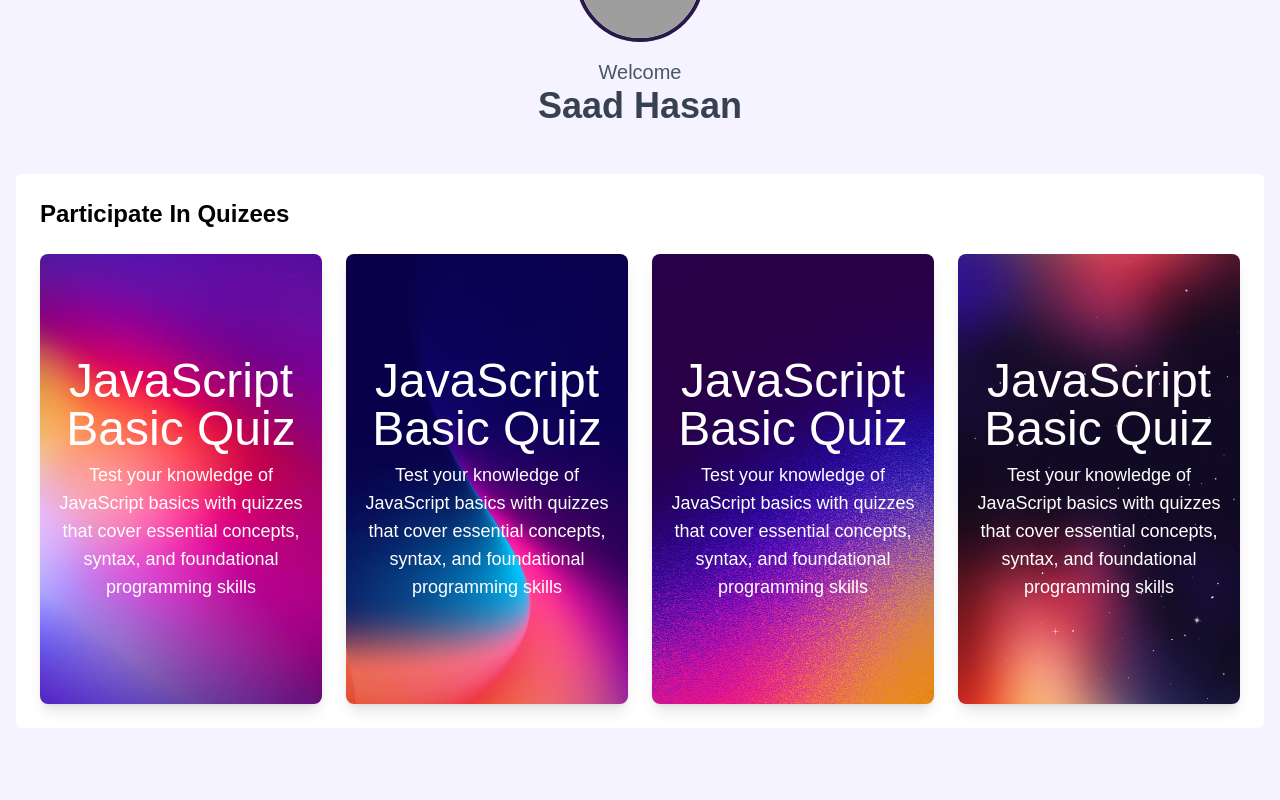
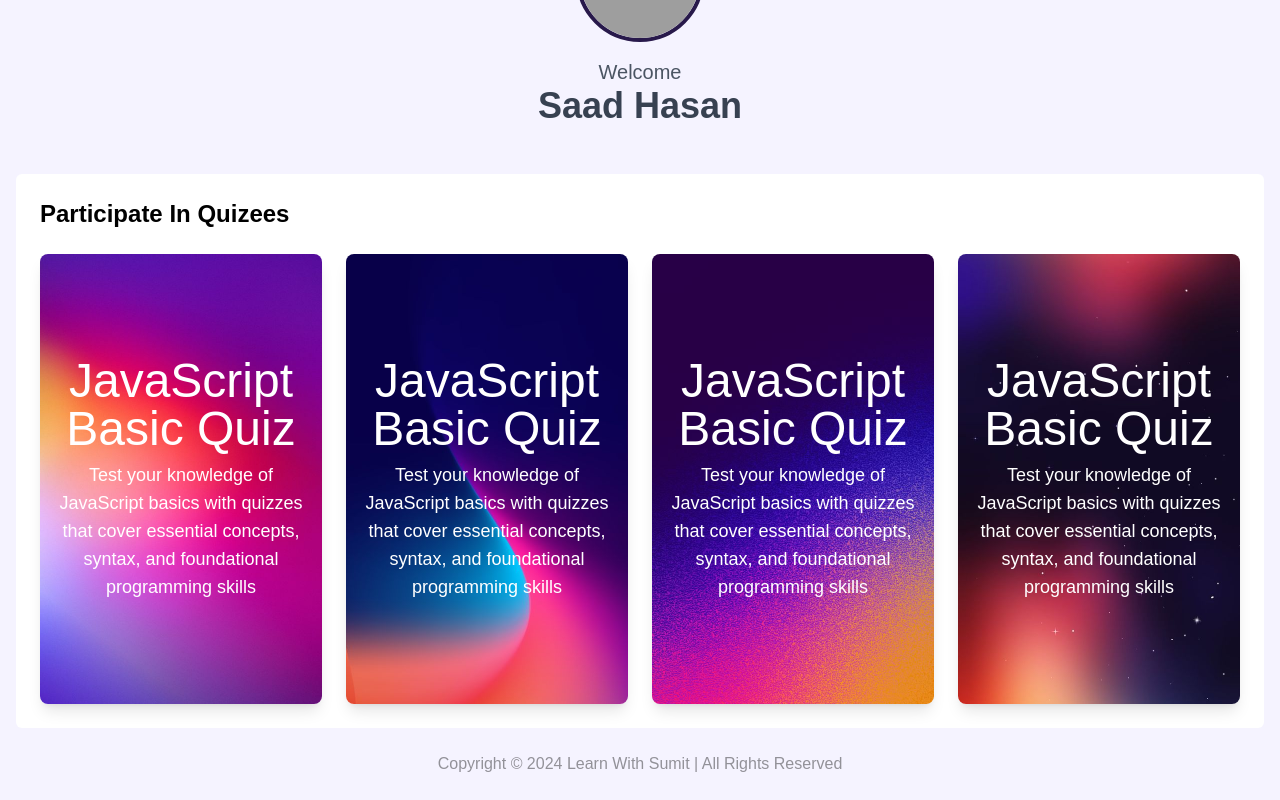
Before and after one commit to toufiq007/quizzler, a React (Vite) app: page / in a window 1280 px wide. Shown: the part 191-991 px from the top of the page. Before the commit the page ends 931 px from the top, so only its background shows below. Built offline with nearby package versions, Linux system fonts and the light colour scheme; grey boxes are pictures that could not be loaded.

Commit message:
add footer in the home page and add link in header

```diff
--- a/src/components/common/Header.jsx
+++ b/src/components/common/Header.jsx
@@ -1,3 +1,4 @@
+import { Link } from "react-router-dom";
 import LogoIcon from "../../assets/logo.svg";
 const Header = () => {
   return (
@@ -5,9 +6,9 @@ const Header = () => {
       <header className="flex justify-between items-center mb-12">
         <img src={LogoIcon} />
         <div>
-          <button className="px-4 py-2 rounded hover:bg-primary hover:text-white transition-colors">
+          <Link to="/login" className="px-4 py-2 rounded hover:bg-primary hover:text-white transition-colors">
             Login
-          </button>
+          </Link>
 
           <button className="px-4 py-2 rounded hover:bg-primary hover:text-white transition-colors">
             Logout
--- a/src/components/pages/HomePage.jsx
+++ b/src/components/pages/HomePage.jsx
@@ -3,6 +3,7 @@ import Background2 from "../../assets/backgrounds/2.jpg";
 import Background3 from "../../assets/backgrounds/3.jpg";
 import Background4 from "../../assets/backgrounds/4.jpg";
 import Background5 from "../../assets/backgrounds/5.jpg";
+import Footer from "../common/Footer";
 
 const HomePage = () => {
   return (
@@ -112,6 +113,7 @@ const HomePage = () => {
             </div>
           </section>
         </main>
+        <Footer/>
       </div>
     </>
   );
```
